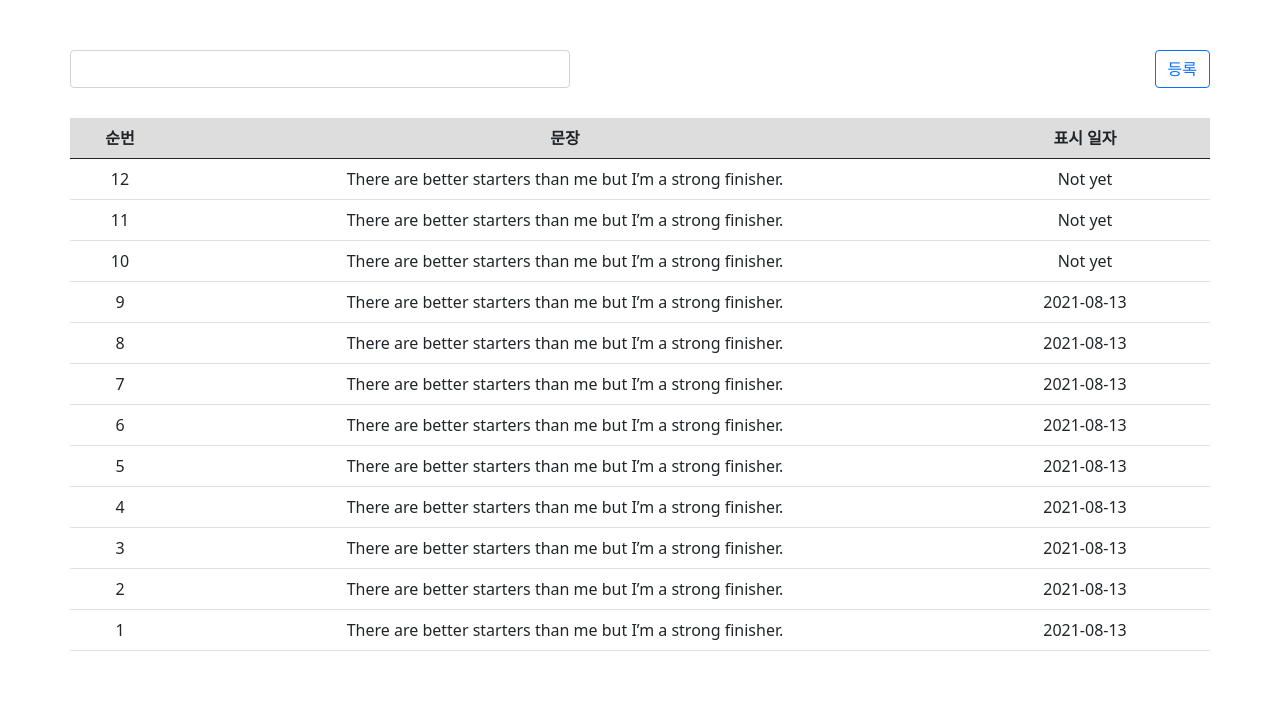
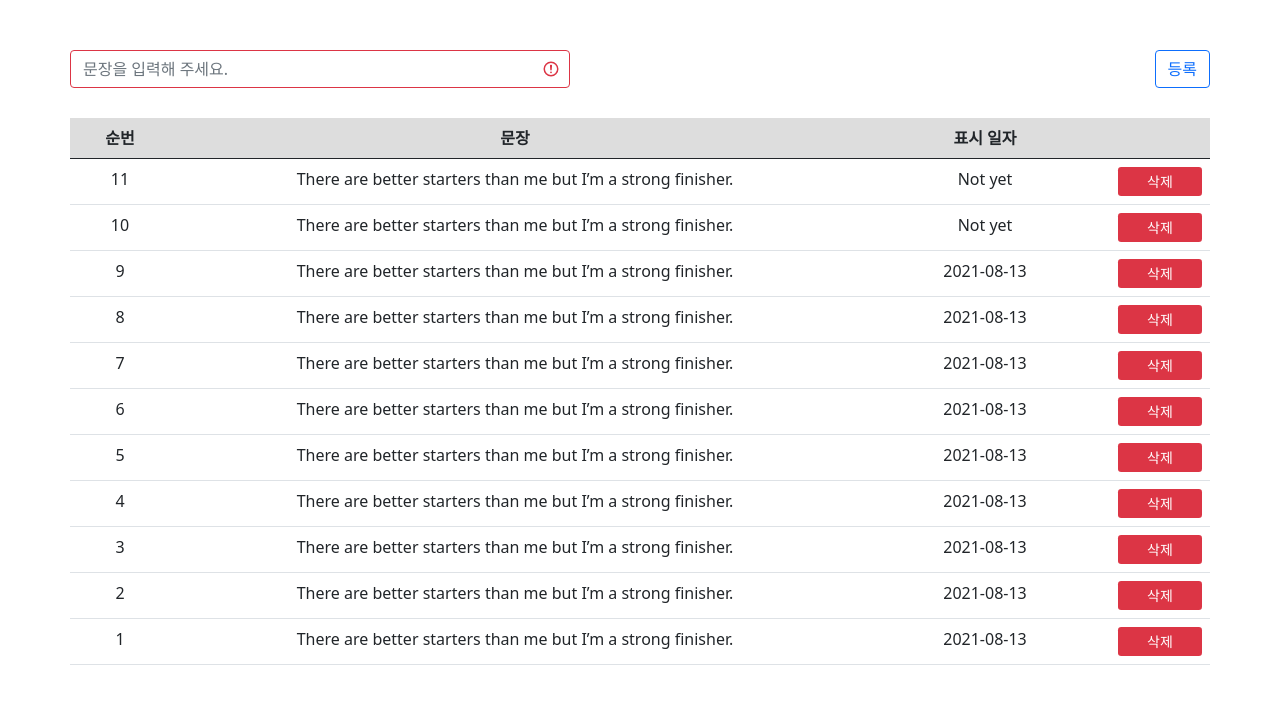
Before and after one commit to Siyoon2/oneday-sentence, a Vue app: page /insert in a window 1280 px wide. Shown: the top 704 px of the page. Built offline with nearby package versions, Linux system fonts and the light colour scheme.

Commit message:
수정중

```diff
--- a/src/views/insert/Insert.vue
+++ b/src/views/insert/Insert.vue
@@ -3,9 +3,9 @@
 		<div class="page-insert">
 			<div class="input-wrap">
 				<div class="input-box">
-					<b-form-input  />
+					<WDInput placeholder="문장을 입력해 주세요." v-model="newSentence" :state="stateValidation" />
 				</div>
-				<div class="btn btn-outline-primary">등록</div>
+				<div class="btn btn-outline-primary" @click="addSentence">등록</div>
 			</div>
 
 			<div class="table-wrap">
@@ -14,74 +14,112 @@
 						<col style="width: 100px;">
 						<col>
 						<col style="width: 250px;">
+						<col style="width: 100px;">
 					</colgroup>
 					<thead>
 					<tr>
 						<th scope="col">순번</th>
 						<th scope="col">문장</th>
 						<th scope="col">표시 일자</th>
+						<th scope="col"></th>
 					</tr>
 					</thead>
 					<tbody>
-					<tr>
+					<tr v-for="sentenceItem in sentenceItems" :key="sentenceItem">
 						<td>12</td>
 						<td>There are better starters than me but I’m a strong finisher.</td>
 						<td>Not yet</td>
+						<td>
+							<div class="btn-sm btn-danger" @click="removeSentence(sentenceItem, index)">삭제</div>
+						</td>
 					</tr>
 					<tr>
 						<td>11</td>
 						<td>There are better starters than me but I’m a strong finisher.</td>
 						<td>Not yet</td>
+						<td>
+							<div class="btn-sm btn-danger">삭제</div>
+						</td>
 					</tr>
 					<tr>
 						<td>10</td>
 						<td>There are better starters than me but I’m a strong finisher.</td>
 						<td>Not yet</td>
+						<td>
+							<div class="btn-sm btn-danger">삭제</div>
+						</td>
 					</tr>
 					<tr>
 						<td>9</td>
 						<td>There are better starters than me but I’m a strong finisher.</td>
 						<td>2021-08-13</td>
+						<td>
+							<div class="btn-sm btn-danger">삭제</div>
+						</td>
 					</tr>
 					<tr>
 						<td>8</td>
 						<td>There are better starters than me but I’m a strong finisher.</td>
 						<td>2021-08-13</td>
+						<td>
+							<div class="btn-sm btn-danger">삭제</div>
+						</td>
 					</tr>
 					<tr>
 						<td>7</td>
 						<td>There are better starters than me but I’m a strong finisher.</td>
 						<td>2021-08-13</td>
+						<td>
+							<div class="btn-sm btn-danger">삭제</div>
+						</td>
 					</tr>
 					<tr>
 						<td>6</td>
 						<td>There are better starters than me but I’m a strong finisher.</td>
 						<td>2021-08-13</td>
+						<td>
+							<div class="btn-sm btn-danger">삭제</div>
+						</td>
 					</tr>
 					<tr>
 						<td>5</td>
 						<td>There are better starters than me but I’m a strong finisher.</td>
 						<td>2021-08-13</td>
+						<td>
+							<div class="btn-sm btn-danger">삭제</div>
+						</td>
 					</tr>
 					<tr>
 						<td>4</td>
 						<td>There are better starters than me but I’m a strong finisher.</td>
 						<td>2021-08-13</td>
+						<td>
+							<div class="btn-sm btn-danger">삭제</div>
+						</td>
 					</tr>
 					<tr>
 						<td>3</td>
 						<td>There are better starters than me but I’m a strong finisher.</td>
 						<td>2021-08-13</td>
+						<td>
+							<div class="btn-sm btn-danger">삭제</div>
+						</td>
 					</tr>
 					<tr>
 						<td>2</td>
 						<td>There are better starters than me but I’m a strong finisher.</td>
 						<td>2021-08-13</td>
+						<td>
+							<div class="btn-sm btn-danger">삭제</div>
+						</td>
 					</tr>
 					<tr>
 						<td>1</td>
 						<td>There are better starters than me but I’m a strong finisher.</td>
 						<td>2021-08-13</td>
+						<td>
+							<div class="btn-sm btn-danger">삭제</div>
+						</td>
 					</tr>
 					</tbody>
 				</table>
@@ -91,16 +129,52 @@
 </template>
 
 <script>
+    import WDInput from "../components/WDInput";
 
     export default {
         name: "Insert",
 	    components: {
-
+            WDInput,
 	    },
 	    data () {
 
-            return {}
-	    }
+            return {
+                newSentence: '',
+                sentenceItems: [],
+                sentenceList: [],
+            }
+	    },
+	    created() {
+            if(localStorage.length > 0) {
+                for(let i = 0; i < localStorage.length; i++) {
+                    this.sentenceItems.push(localStorage.key(i));
+                }
+            }
+	    },
+	    methods: {
+            removeSentence(sentenceItem, index) {
+                localStorage.removeItem(sentenceItem);
+                this.sentenceItems.splice(index, 1);
+            },
+            addSentence(){
+                //console.log(this.newSentence);
+	            if(this.newSentence !== '') {
+	                let value = this.newSentence && this.newSentence.trim();
+	                localStorage.setItem(value, value);
+	            }
+            },
+	    },
+        computed: {
+            stateValidation() {
+                let value = '';
+                for (let i = 0; i < this.sentenceList.length; i++) {
+                    if (this.sentenceList[i].seq === this.sentenceIndex) {
+                        value = this.sentenceList[i].title;
+                    }
+                }
+                return value.length > 0;
+            },
+        }
     }
 </script>
 
```
